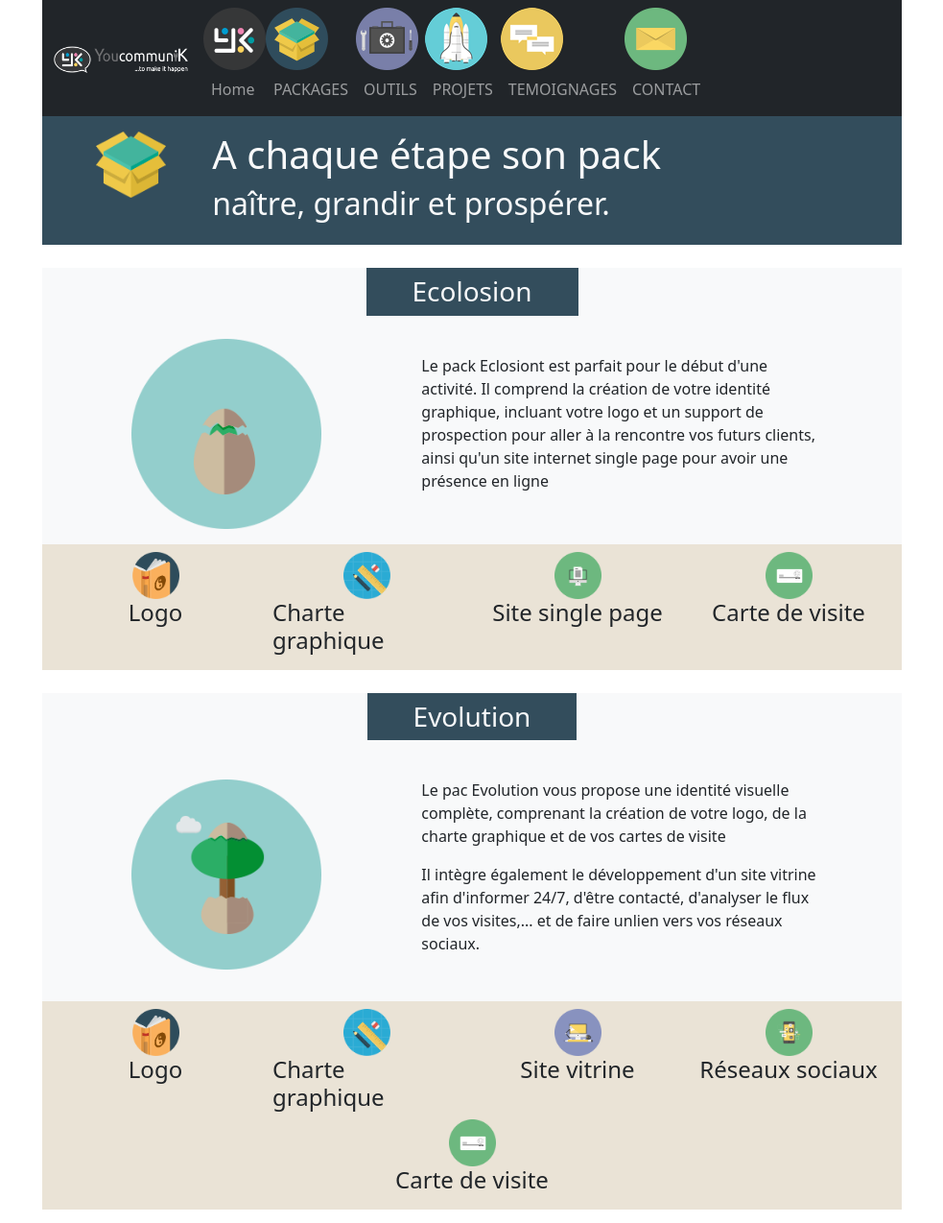
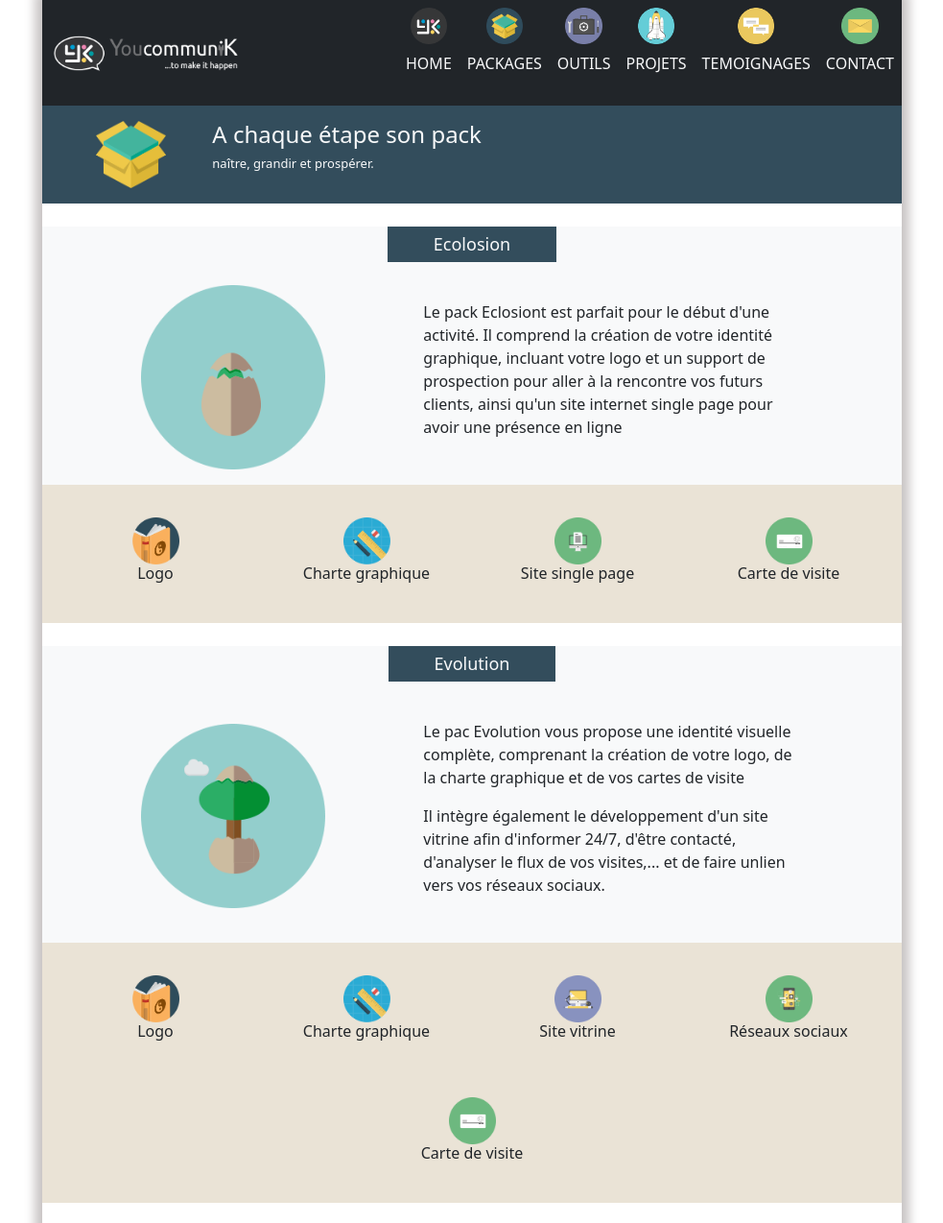
Before and after one commit to donidoni28/youcomunik2, a website: page index.html in a window 1280 px wide. Shown: the top 1274 px of the page at 96% size, without its empty margins (148-1131 px from the left). Drawn offline with nearby package versions, Linux system fonts and the light colour scheme.

Commit message:
sass-boostrap done

```diff
--- a/index.html
+++ b/index.html
@@ -14,39 +14,58 @@
     <!--------------- START HEADER ----------------->
     <header>
         <nav class="navbar navbar-expand-lg navbar-dark bg-dark ">
-            <div class="container">
-                <a class="navbar-brand d-lg-block d-none" href="#"><img id="brand-img" src="public/img/logo-horizontal-fond-noir-couleur.png" alt="img">
+            <div class="container p-0 m-0 row row-cols-1 row-cols-lg-2 align-items-center">
+                <a class="navbar-brand d-lg-block d-none col-lg-4" href="#"><img id="brand-img"
+                        src="public/img/logo-horizontal-fond-noir-couleur.png" alt="img">
                 </a>
                 <button class="navbar-toggler d-lg-none" type="button" data-bs-toggle="collapse"
                     data-bs-target="#collapsibleNavId" aria-controls="collapsibleNavId" aria-expanded="false"
                     aria-label="Toggle navigation">
                     <span class="navbar-toggler-icon"></span>
                 </button>
-                <div class="collapse navbar-collapse w-100" id="collapsibleNavId">
-                    <ul class="navbar-nav me-auto mt-2 mt-lg-0 w-100 align-items-center">
-                        <li class="nav-item active">
-                            <img class="link-img d-none d-lg-block" src="public/img/home-icon.png" alt="img">
-                            <a class="nav-link" href="#">Home <span class="visually-hidden">(current)</span></a>
+                <div class="collapse navbar-collapse justify-content-end col-lg-6 p-0 m-0" id="collapsibleNavId">
+                    <ul class="navbar-nav d-flex align-items-center">
+                        <li class="nav-item d-md-flex flex-md-column  active">
+                            <img class="link-img d-none d-lg-block align-self-center" src="public/img/home-icon.png"
+                                alt="img">
+                            <a class="nav-link" href="#">
+                                <p class="text-light">HOME</p> <span class="visually-hidden">(current)</span>
+                            </a>
                         </li>
-                        <li class="nav-item">
-                            <img class="link-img d-none d-lg-block" src="public/img/packages-icon.png" alt="img">
-                            <a class="nav-link" href="#">PACKAGES</a>
+                        <li class="nav-item d-md-flex flex-md-column">
+                            <img class="link-img d-none d-lg-block align-self-center" src="public/img/packages-icon.png"
+                                alt="img">
+                            <a class="nav-link" href="#">
+                                <p class="text-light">PACKAGES</p>
+                            </a>
                         </li>
-                        <li class="nav-item">
-                            <img class="link-img d-none d-lg-block" src="public/img/outils-icon.png" alt="img">
-                            <a class="nav-link" href="#">OUTILS</a>
+                        <li class="nav-item d-md-flex flex-md-column">
+                            <img class="link-img d-none d-lg-block align-self-center" src="public/img/outils-icon.png"
+                                alt="img">
+                            <a class="nav-link" href="#">
+                                <p class="text-light">OUTILS</p>
+                            </a>
                         </li>
-                        <li class="nav-item">
-                            <img class="link-img d-none d-lg-block" src="public/img/projets-icon.png" alt="img">
-                            <a class="nav-link" href="#">PROJETS</a>
+                        <li class="nav-item d-md-flex flex-md-column">
+                            <img class="link-img d-none d-lg-block align-self-center" src="public/img/projets-icon.png"
+                                alt="img">
+                            <a class="nav-link" href="#">
+                                <p class="text-light">PROJETS</p>
+                            </a>
                         </li>
-                        <li class="nav-item">
-                            <img class="link-img d-none d-lg-block" src="public/img/temoignages-icon.png" alt="img">
-                            <a class="nav-link" href="#">TEMOIGNAGES</a>
+                        <li class="nav-item d-md-flex flex-md-column">
+                            <img class="link-img d-none d-lg-block align-self-center"
+                                src="public/img/temoignages-icon.png" alt="img">
+                            <a class="nav-link" href="#">
+                                <p class="text-light">TEMOIGNAGES</p>
+                            </a>
                         </li>
-                        <li class="nav-item">
-                            <img class="link-img d-none d-lg-block" src="public/img/contact-icon.png" alt="img">
-                            <a class="nav-link" href="#">CONTACT</a>
+                        <li class="nav-item d-md-flex flex-md-column">
+                            <img class="link-img d-none d-lg-block align-self-center" src="public/img/contact-icon.png"
+                                alt="img">
+                            <a class="nav-link" href="#">
+                                <p class="text-light">CONTACT</p>
+                            </a>
                         </li>
                     </ul>
                 </div>
@@ -55,8 +74,9 @@
     </header>
     <!--------------- END HEADER ----------------->
 
+    <!--------------- START MAIN ----------------->
     <main>
-        <div id="banner" class="d-flex bg-primary text-light p-2 py-md-3">
+        <div id="banner" class="d-flex bg-primary text-light p-md-2 py-md-3">
             <div id="banner-img" class="banner-img d-none d-md-block col-md-1 mx-5">
                 <img src="public/img/packages.png" alt="img">
             </div>
@@ -67,37 +87,38 @@
         </div>
         <!--------------- START SECTION 1   ----------------->
         <section class="one bg-light">
-            <div id="eclosion" class="mt-4 d-md-flex flex-md-column ">
+            <div id="eclosion" class="container-fluid mt-4 d-md-flex flex-md-column ">
                 <h3 class="bg-primary text-light align-self-center py-2 px-5">Ecolosion</h3>
-                <div class="contents row t-2 justify-content-evenly p-md-3">
+                <div class="contents row  justify-content-evenly p-md-3">
                     <div class="img-left col-md-3 d-none d-md-block mx-2 align-self-center">
                         <img class="img-header" src="public/img/icon-eclosion.png" alt="img">
                     </div>
-                    <div class="texte-right col-md-6 p-md-3 pt-2">
+                    <div class="texte-right col-md-6 p-md-3 ">
                         <p>
                             Le pack Eclosiont est parfait pour le début d'une activité. Il comprend la création de votre
-                            identité graphique, incluant votre logo et un support de prospection pour aller à la rencontre vos
+                            identité graphique, incluant votre logo et un support de prospection pour aller à la
+                            rencontre vos
                             futurs clients, ainsi qu'un site internet single page pour avoir une présence en ligne
                         </p>
                     </div>
                 </div>
             </div>
-            <div class="avantages  bg-secondary m-0 p-2 row row-cols-md-4 justify-content-center">
-                <div class="avantage col d-md-flex flex-md-column align-items-center">
+            <div class="avantages  bg-secondary m-0 p-md-2 row row-cols-1 row-cols-1 row-cols-md-4" >
+                <div class=" avantage col d-md-flex flex-md-column align-items-center">
                 <img class="avtg-img d-none d-md-block  " src="public/img/Logo-logo.png" alt="img">
-                    <h4>Logo</h4>
+                <h4 class="text-center text-md-start">Logo</h4>
             </div>
             <div class="avantage col d-md-flex flex-md-column align-items-center">
                 <img class="avtg-img d-none d-md-block  " src="public/img/icon-charte-graphic.png" alt="img">
-                    <h4>Charte graphique</h4>
+                <h4 class="text-center text-md-start">Charte graphique</h4>
             </div>
             <div class="avantage col d-md-flex flex-md-column align-items-center">
                 <img class="avtg-img d-none d-md-block  " src="public/img/site-single-page.png" alt="img">
-                    <h4>Site single page</h4>
+                <h4 class="text-center text-md-start">Site single page</h4>
             </div>
             <div class="avantage col d-md-flex flex-md-column align-items-center">
                 <img class="avtg-img d-none d-md-block  " src="public/img/carte-visite.png" alt="img">
-                    <h4>Carte de visite</h4>
+                <h4 class="text-center text-md-start">Carte de visite</h4>
             </div>
             </div>
         </section>
@@ -106,19 +127,21 @@
 
         <!--------------- START SECTION 2 ----------------->
         <section class="two bg-light">
-            <div id="evolution" class="mt-4 d-md-flex flex-md-column ">
+            <div id="evolution" class="container-fluid mt-4 d-md-flex flex-md-column ">
                 <h3 class="bg-primary text-light align-self-center py-2 px-5">Evolution</h3>
-                <div class="contens row t-2 justify-content-evenly p-md-3">
+                <div class="contens row  justify-content-evenly p-md-3">
                     <div class="img-left col-md-3 d-none d-md-block mx-2 align-self-center">
                         <img class="img-header " src="public/img/icon-evolution.png" alt="img" srcset="">
                     </div>
-                    <div class="texte-right col-md-6 p-md-3 pt-2">
+                    <div class="texte-right col-md-6 p-md-3 ">
                         <p>
-                            Le pac Evolution vous propose une identité visuelle complète, comprenant la création de votre logo,
+                            Le pac Evolution vous propose une identité visuelle complète, comprenant la création de
+                            votre logo,
                             de la charte graphique et de vos cartes de visite
                         </p>
                         <p>
-                            Il intègre également le développement d'un site vitrine afin d'informer 24/7, d'être contacté,
+                            Il intègre également le développement d'un site vitrine afin d'informer 24/7, d'être
+                            contacté,
                             d'analyser le flux de vos visites,... et de faire unlien vers vos réseaux sociaux.
                         </p>
                     </div>
@@ -126,26 +149,26 @@
                 </div>
             </div>
 
-            <div class="avantages bg-secondary m-0 p-2 row row-cols-md-4 justify-content-center">
-                <div class="avantage avantage col d-md-flex flex-md-column align-items-center">
+            <div class="avantages bg-secondary m-0 p-md-2 row row-cols-1 row-cols-md-4 justify-content-center">
+                <div class="avantage col d-md-flex flex-md-column align-items-center">
                     <img class="avtg-img d-none d-md-block  " src="public/img/Logo-logo.png" alt="img">
-                    <h4>Logo</h4>
+                    <h4 class="text-center text-md-start">Logo</h4>
                 </div>
-                <div class="avantage avantage col d-md-flex flex-md-column align-items-center">
+                <div class="avantage col d-md-flex flex-md-column align-items-center">
                     <img class="avtg-img d-none d-md-block  " src="public/img/icon-charte-graphic.png" alt="img">
-                    <h4>Charte graphique</h4>
+                    <h4 class="text-center text-md-start">Charte graphique</h4>
                 </div>
-                <div class="avantage avantage col d-md-flex flex-md-column align-items-center">
+                <div class="avantage col d-md-flex flex-md-column align-items-center">
                     <img class="avtg-img d-none d-md-block  " src="public/img/site-vitrine.png" alt="img">
-                    <h4>Site vitrine</h4>
+                    <h4 class="text-center text-md-start">Site vitrine</h4>
                 </div>
-                <div class="avantage avantage col d-md-flex flex-md-column align-items-center">
+                <div class="avantage col d-md-flex flex-md-column align-items-center">
                     <img class="avtg-img d-none d-md-block  " src="public/img/reseaux-sociaux.png" alt="img">
-                    <h4>Réseaux sociaux</h4>
+                    <h4 class="text-center text-md-start">Réseaux sociaux</h4>
                 </div>
-                <div class="avantage avantage col d-md-flex flex-md-column align-items-center">
+                <div class="avantage col d-md-flex flex-md-column align-items-center">
                     <img class="avtg-img d-none d-md-block  " src="public/img/carte-visite.png" alt="img">
-                    <h4>Carte de visite</h4>
+                    <h4 class="text-center text-md-start">Carte de visite</h4>
                 </div>
             </div>
         </section>
@@ -153,15 +176,17 @@
 
         <!--------------- START SECTION 3 ----------------->
         <section class="three bg-light">
-            <div id="envol" class="mt-4 d-md-flex flex-md-column ">
+            <div id="envol" class="container-fluid mt-4 d-md-flex flex-md-column ">
                 <h3 class="bg-primary text-light align-self-center py-2 px-5">Envole</h3>
-                <div class="contents row t-2 justify-content-evenly p-md-3">
+                <div class="contents row  justify-content-evenly p-md-3">
                     <div class="img-left col-md-3 d-none d-md-block mx-2 align-self-center">
-                        <img class="img-header d-none d-md-block  " src="public/img/icon-envole.png" alt="img" srcset="">
+                        <img class="img-header d-none d-md-block  " src="public/img/icon-envole.png" alt="img"
+                            srcset="">
                     </div>
-                    <div class="texte-right col-md-6 p-md-3 pt-2">
+                    <div class="texte-right col-md-6 p-md-3">
                         <p>
-                            Le pack Envol est destiné à accroître votre visibilité, clientèle et notoriété, tout en diminuant
+                            Le pack Envol est destiné à accroître votre visibilité, clientèle et notoriété, tout en
+                            diminuant
                             vos coûts et en garantissant le meilleur retour sur investissement.
                         </p>
                         <p>
@@ -172,22 +197,22 @@
 
                 </div>
             </div>
-            <div class="avantages bg-secondary m-0 p-2 row row-cols-md-4 justify-content-center">
+            <div class="avantages bg-secondary m-0 p-2 row row-cols-1 row-cols-md-4 justify-content-center">
                 <div class="avantage col d-md-flex flex-md-column align-items-center">
                     <img class="avtg-img d-none d-md-block  " src="public/img/icon-analyse-flux-web.png" alt="img">
-                    <h4>Analyse du flux web</h4>
+                    <h4 class="text-center text-md-start">Analyse du flux web</h4>
                 </div>
                 <div class="avantage col d-md-flex flex-md-column align-items-center">
                     <img class="avtg-img d-none d-md-block  " src="public/img/icon-campagne-facebook.png" alt="img">
-                    <h4>Campagne Facebook</h4>
+                    <h4 class="text-center text-md-start">Campagne Facebook</h4>
                 </div>
                 <div class="avantage col d-md-flex flex-md-column align-items-center">
                     <img class="avtg-img d-none d-md-block  " src="public/img/icon-campagne-adwords.png" alt="img">
-                    <h4>Campagne Adwords</h4>
+                    <h4 class="text-center text-md-start">Campagne Adwords</h4>
                 </div>
                 <div class="avantage col d-md-flex flex-md-column align-items-center">
                     <img class="avtg-img d-none d-md-block  " src="public/img/icon-campagne-e-mailing.png" alt="img">
-                    <h4>Campagne e-mailing</h4>
+                    <h4 class="text-center text-md-start">Campagne e-mailing</h4>
                 </div>
             </div>
 
@@ -196,43 +221,48 @@
 
         <!--------------- START FOOTER ----------------->
     </main>
+    <!--------------- END MAIN ----------------->
+
+
+    <!--------------- END FOOTER ----------------->
     <footer class="bg-info">
-        <div class="footer d-flex flex-column align-items-center">
-            <div class="d-flex flex-column align-items-center">
-                <h3 class="title p-1 m-1 text-light">Packs</h3>
-                <div class="">
-                    <div class="footer-img d-flex justify-content-center p-2">
+        <div class="footer container row row-cols-1 row-cols-md-3">
+            <div>
+                <h3 class="title p-1 m-1 text-light text-center text-md-start">Packs</h3>
+                <div class=" d-md-flex ">
+                    <div class="footer-img d-flex  justify-content-center p-2">
                         <img src="public/img/icon-eclosion.png" alt="img">
                     </div>
-                    <div class="footer-img d-flex justify-content-center p-2">
+                    <div class="footer-img d-flex  justify-content-center p-2">
+                        <img src="public/img/icon-envole.png" alt="img">
+                    </div>
+                    <div class="footer-img d-flex  justify-content-center p-2">
                         <img src="public/img/icon-evolution.png" alt="img">
-                    </div>
-                    <div class="footer-img d-flex justify-content-center p-2">
-                        <img src="public/img/icon-envole.png" alt="img">
                     </div>
                 </div>
             </div>
-            <div class="d-flex flex-column align-items-center">
-                <h3 class="title p-1 m-1 text-light">Outils</h3>
             <div>
-                    <div class="footer-img d-flex justify-content-center p-2">
+                <h3 class="title p-1 m-1 text-light text-center text-md-start">Outils</h3>
+                <div class=" d-md-flex">
+                    <div class="footer-img d-flex  justify-content-center p-2">
                         <img src="public/img/identite-graphique.png" alt="img">
                     </div>
-                    <div class="footer-img d-flex justify-content-center p-2">
+                    <div class="footer-img d-flex  justify-content-center p-2">
                         <img src="public/img/reseaux-sociaux.png" alt="img">
                     </div>
-                    <div class="footer-img d-flex justify-content-center p-2">
+                    <div class="footer-img d-flex  justify-content-center p-2">
                         <img src="public/img/print.png" alt="img">
                     </div>
                 </div>
             </div>
-            <div class="d-flex flex-column align-items-center">
-                <h3 class="title p-1 m-1 text-light">Social media</h3>
+
             <div>
-                    <div class="footer-img d-flex justify-content-center p-2">
+                <h3 class="title p-1 m-1 text-light text-center text-md-start">Social media</h3>
+                <div class=" d-md-flex">
+                    <div class="footer-img d-flex  justify-content-center p-2">
                         <img src="public/img/social-f.png" alt="img">
                     </div>
-                    <div class="footer-img d-flex justify-content-center p-2">
+                    <div class="footer-img d-flex  justify-content-center p-2">
                         <img src="public/img/google-plus.png" alt="img">
                     </div>
                 </div>
@@ -244,7 +274,9 @@
     </footer>
     <!--------------- END FOOTER ----------------->
 
-    <script src="https://cdn.jsdelivr.net/npm/bootstrap@5.1.3/dist/js/bootstrap.bundle.min.js" integrity="sha384-ka7Sk0Gln4gmtz2MlQnikT1wXgYsOg+OMhuP+IlRH9sENBO0LRn5q+8nbTov4+1p" crossorigin="anonymous"></script>
+    <script src="https://cdn.jsdelivr.net/npm/bootstrap@5.1.3/dist/js/bootstrap.bundle.min.js"
+        integrity="sha384-ka7Sk0Gln4gmtz2MlQnikT1wXgYsOg+OMhuP+IlRH9sENBO0LRn5q+8nbTov4+1p" crossorigin="anonymous">
+    </script>
 </body>
 
 </html>
--- a/src/sass/modules/_body.sass
+++ b/src/sass/modules/_body.sass
@@ -1,3 +1,14 @@
 body
-    width: 70%
-    margin: 0 auto
+    width: 100%
+    box-shadow: 0px 0px 10px 8px #c9c5c5
+
+    h1
+        font-size: x-large
+    h2
+        font-size: small
+    h3
+        font-size: small
+    h4
+        font-size: small
+    p
+        font-size: x-small
--- a/src/sass/modules/_footer.sass
+++ b/src/sass/modules/_footer.sass
@@ -2,5 +2,5 @@ footer
     .footer-img
 
         img
-            width: 15%
-            height: 15%
+            width: 2rem
+            height: auto
--- a/src/sass/modules/_header.sass
+++ b/src/sass/modules/_header.sass
@@ -3,8 +3,17 @@
 //     display: flex
 //     flex-direction: column
 //     align-items: center
-nav
-    a
+header
+    nav
+        a
+            p
+                font-size: x-small
+            img
+                height: auto
+                width: 15vw
+    .navbar-nav
         img
             height: auto
-            width: 7em
+            width: 3vw
+    li
+        width: fit-content
--- a/src/sass/modules/_main.sass
+++ b/src/sass/modules/_main.sass
@@ -9,7 +9,10 @@ main
         img
             width: 100%
             height: auto
+
     .avantages
-        img
-            width: 25%
-            height: auto
+        .avantage
+            margin: 2vw 0vw
+            img
+                width: 25%
+                height: auto
--- a/src/sass/modules/_media.sass
+++ b/src/sass/modules/_media.sass
@@ -1,23 +1,27 @@
-@media screen and (min-width: 320px) and (max-width: 425px)
+@media screen and (min-width: 426px) and (max-width: 768px)
     body
-        width: 100%
+        width: 90%
+        margin: 0 auto
+    h1
+        font-size: larger
+    h2
+        font-size: medium
+    h3
+        font-size: medium
+    h4
+        font-size: x-small
+    p
+        font-size: small
+    .container-md
+        padding: 0 !important
+@media screen and (min-width: 769px) and (max-width: 1024px)
+    body
+        width: 70%
+        margin: 0 auto
+    a
+        font-size: small
     h1
         font-size: x-large
-    h2
-        font-size: small
-    h3
-        font-size: small
-    h4
-        font-size: small
-    p
-        font-size: x-small
-    .container-md
-        padding: 0 !important
-@media screen and (min-width: 426px) and (max-width: 768px)
-    body
-        width: 80%
-    h1
-        font-size: larger
     h2
         font-size: medium
     h3
@@ -28,18 +32,21 @@
         font-size: small
     .container-md
         padding: 0 !important
-@media screen and (min-width: 769px) and (max-width: 1024px)
+@media screen and (min-width: 1025px) and (max-width: 1440px)
     body
-        width: 80%
+        width: 70%
+        margin: 0 auto
+    a
+        font-size: small
     h1
         font-size: x-large
     h2
-        font-size: medium
+        font-size: large
     h3
-        font-size: medium
+        font-size: large !important
     h4
-        font-size: medium
+        font-size: medium !important
     p
-        font-size: small
+        font-size: medium !important
     .container-md
         padding: 0 !important
```
Also changed, not shown: public/css/style.css, 1 other file. Lines whose indentation alone changed are shown as unchanged.
